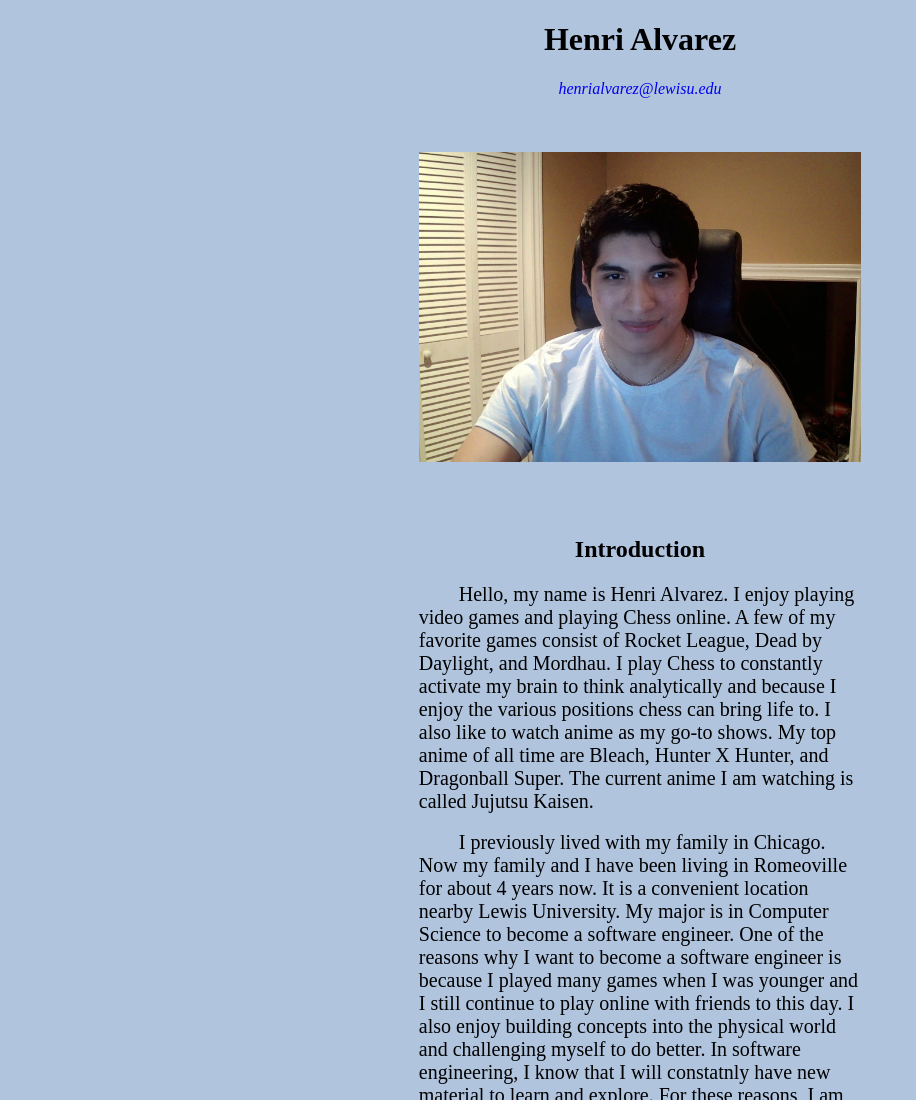
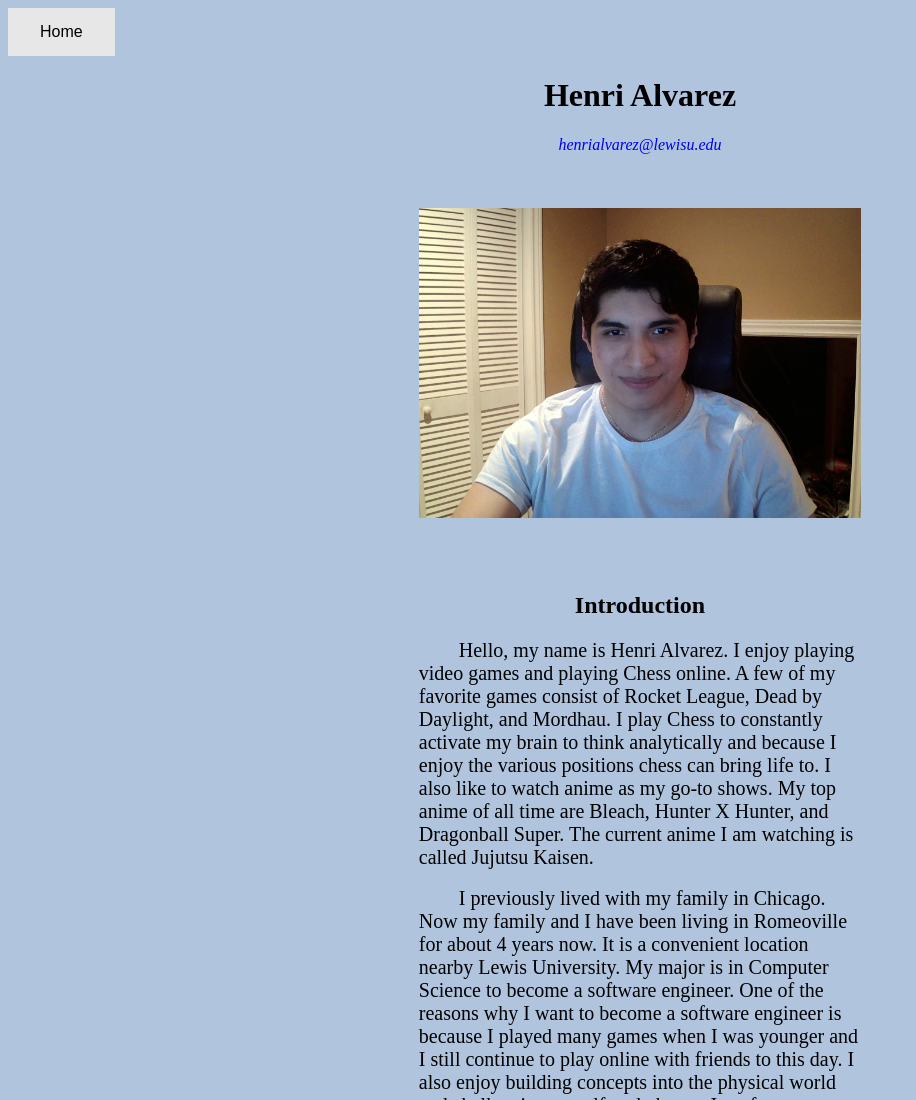
Before and after one commit to henrisky/getting-to-know-each-other, a plain HTML site: page index.html in a window 1280 px wide. Shown: the top 1100 px of the page, without its empty margins (0-916 px from the left). Drawn offline with Linux system fonts and the light colour scheme.

Commit message:
added home button

```diff
--- a/index.html
+++ b/index.html
@@ -7,6 +7,9 @@
     <link rel="stylesheet" type = "text/css" href = "style.css">
 </head>
 <body>
+    <a href="https://thankful-ocean-0a34c5f10.1.azurestaticapps.net/">
+        <button>Home</button>
+    </a>
     <h1>Henri Alvarez</h1>
     <address>
         <a id = "link" href="mailto:henrialvarez@lewisu.edu">henrialvarez@lewisu.edu</a>
--- a/style.css
+++ b/style.css
@@ -1,5 +1,17 @@
 body {
     background-color: lightsteelblue;
+}
+
+button {
+    background-color: #4CAF50; /* Green */
+    border: none;
+    padding: 15px 32px;
+    text-align: center;
+    text-decoration: none;
+    display: inline-block;
+    font-size: 16px;
+    background-color: #e7e7e7;
+    color: black;
 }
 
 p {
```
